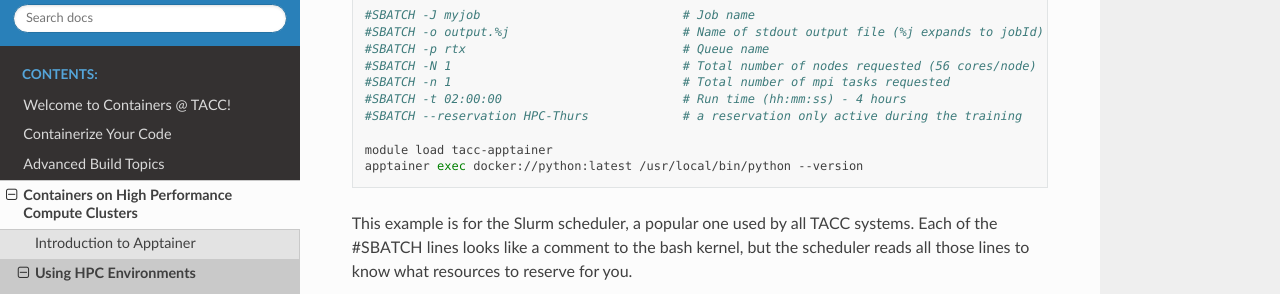
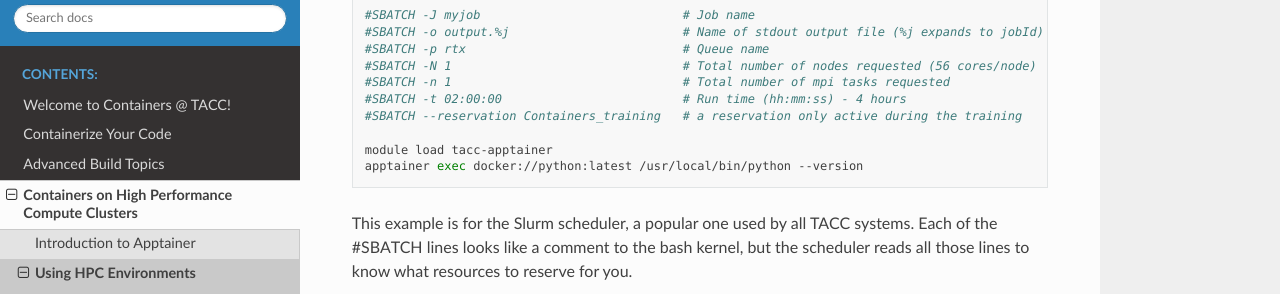
Before and after one commit to TACC/containers_at_tacc, a Sphinx documentation site: the page built from docs/singularity/02.singularity_batch.rst, in a window 1280 px wide and 900 px high, scrolled down 672 px. Shown: the part 151-445 px from the top of the window. Built offline with Sphinx 7.4.7 and the Read the Docs theme 2.0.0, drawn with Linux system fonts in a browser that asks for light colours; some of the changed text lies outside the part shown.

Commit message:
updated reservation

```diff
--- a/docs/singularity/02.singularity_batch.rst
+++ b/docs/singularity/02.singularity_batch.rst
@@ -32,7 +32,7 @@ On a HPC system, your job submission script would look something like:
   #SBATCH -N 1                                # Total number of nodes requested (56 cores/node)
   #SBATCH -n 1                                # Total number of mpi tasks requested
   #SBATCH -t 02:00:00                         # Run time (hh:mm:ss) - 4 hours
-  #SBATCH --reservation HPC-Thurs             # a reservation only active during the training
+  #SBATCH --reservation Containers_training   # a reservation only active during the training
 
   module load tacc-apptainer
   apptainer exec docker://python:latest /usr/local/bin/python --version
@@ -107,7 +107,7 @@ Those commands should open a new file in the nano editor.  Either type in (or co
   #SBATCH -N 1                                # Total number of nodes requested (56 cores/node)
   #SBATCH -n 1                                # Total number of mpi tasks requested
   #SBATCH -t 00:10:00                         # Run time (hh:mm:ss)
-  #SBATCH --reservation HPC-Thurs             # a reservation only active during the training
+  #SBATCH --reservation Containers_training   # a reservation only active during the training
 
   module load tacc-apptainer
 
--- a/docs/singularity/03.mpi_and_gpus.rst
+++ b/docs/singularity/03.mpi_and_gpus.rst
@@ -176,7 +176,7 @@ After pulling the container, the image file can be referred to in an sbatch scri
 	#SBATCH -N 1                                # Total number of nodes requested (56 cores/node)
 	#SBATCH -n 8                                # Total number of mpi tasks requested
 	#SBATCH -t 00:10:00                         # Run time (hh:mm:ss)
-	#SBATCH --reservation HPC-Thurs             # a reservation only active during the training
+	#SBATCH --reservation Containers_training   # a reservation only active during the training
 
 	module load tacc-apptainer
 	cd $SCRATCH
```
